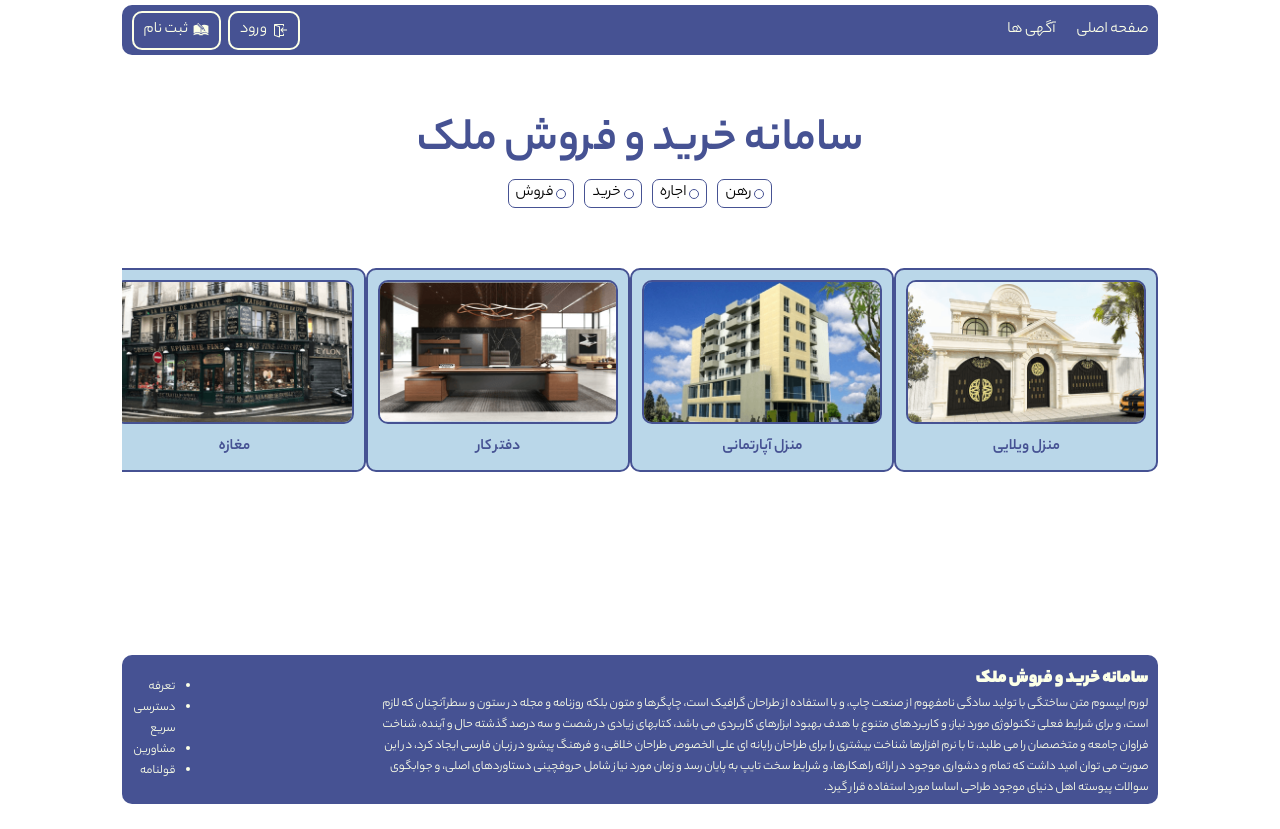
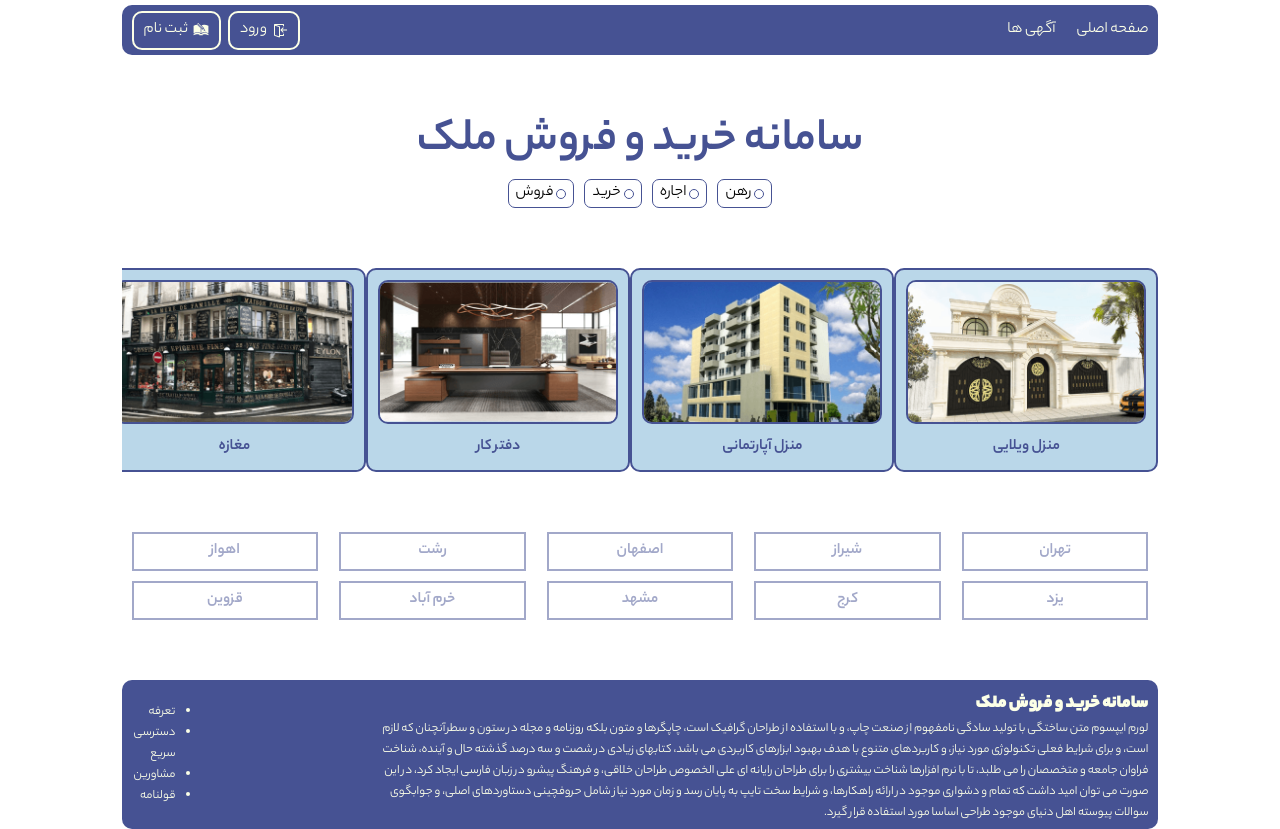
Before and after one commit to mohammadbayatzadeh/real-state, a Next.js app: page / in a window 1280 px wide. Before the commit the page ends 804 px from the top, so only its background shows below. Built offline with nearby package versions, Linux system fonts and the light colour scheme; no server answers.

Commit message:
home designed completed

```diff
--- a/src/components/templates/HomePage.js
+++ b/src/components/templates/HomePage.js
@@ -11,7 +11,7 @@ function HomePage() {
     "اصفهان",
     "رشت",
     "اهواز",
-    "بزد",
+    "یزد",
     "کرج",
     "مشهد",
     "خرم آباد",
@@ -36,6 +36,11 @@ function HomePage() {
         <CategoryCard name="office" title="دفتر کار " />
         <CategoryCard name="store" title="مغازه" />
       </div>
+      <div className={styles.cities}>
+        {cities.map((i, index) => (
+          <span key={index}>{i}</span>
+        ))}
+      </div>
     </div>
   );
 }
--- a/src/components/templates/HomePage.module.css
+++ b/src/components/templates/HomePage.module.css
@@ -35,3 +35,24 @@
   justify-content: space-between;
   margin: 60px 0;
 }
+.cities {
+  width: 100%;
+  display: flex;
+  justify-content: space-between;
+  flex-wrap: wrap;
+}
+.cities span {
+  width: 18%;
+  display: flex;
+  justify-content: center;
+  padding: 5px 20px;
+  font-weight: 300;
+  border: 2px solid var(--color-first);
+  color: var(--color-first);
+  margin: 0 10px 10px;
+  cursor: pointer;
+  transition: .5s all ease;
+}
+.cities span:not(:hover) {
+  opacity: 0.5;
+}
```
